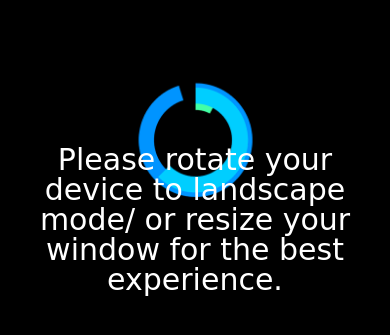
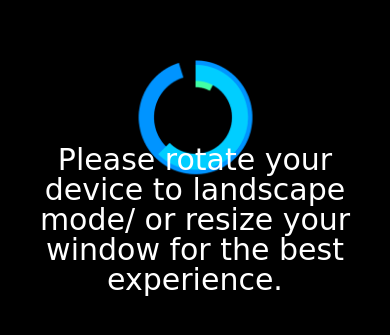
Before and after one commit to praTeek271/Watch, a plain HTML site: page index.html in a window 390 px wide. Shown: the part 277-612 px from the top of the page. Drawn offline with nearby package versions, Linux system fonts and the light colour scheme; a web font is replaced by a local one.

Commit message:
Bug patch of the  --> Fix : for Responsive for Orientation and screen sizes

```diff
--- a/style.css
+++ b/style.css
@@ -1053,7 +1053,7 @@ body {
     z-index: 2;
     color: #f9d8d8;
     width: 100%;
-    height: auto;
+    height: 100%;
     font-family: cursive, sans-serif;
     font-size: auto;
     font-weight: 500;
@@ -1062,6 +1062,9 @@ body {
 .warning-container img {
     max-width: 100%;
     max-height: 100%;
+    height:auto;
+    position: absolute;
+    top: 30%;
 }
 .warning_message{
     font-size: 30px;
```
